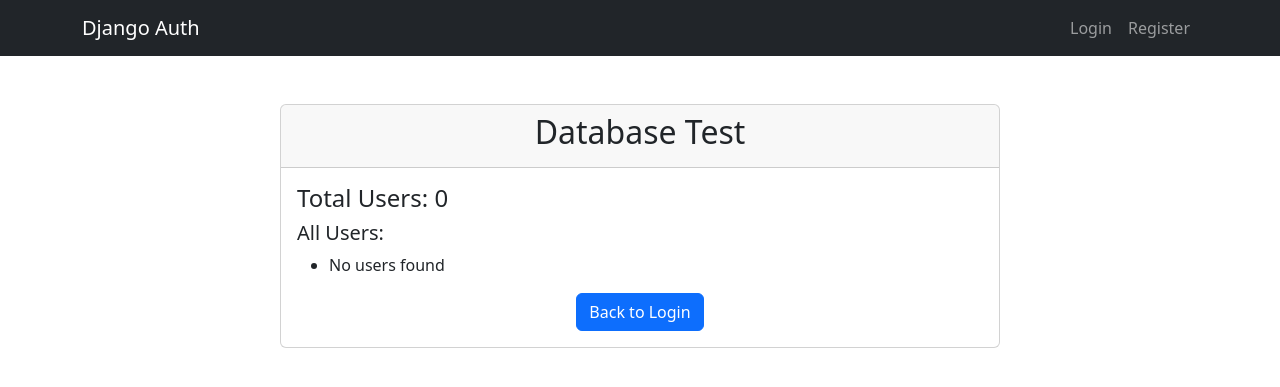
After one commit to emonhossennn/Login_Authenthentication, a Django app: page /accounts/test/ in a window 1280 px wide. The commit adds this page. Shown: the top 387 px of the page. Run offline with Django 5.2, Linux system fonts and the light colour scheme.

Commit message:
views.py

```diff
--- a/auth_project/settings.py
+++ b/auth_project/settings.py
@@ -131,3 +131,8 @@ STATIC_URL = 'static/'
 # https://docs.djangoproject.com/en/5.2/ref/settings/#default-auto-field
 
 DEFAULT_AUTO_FIELD = 'django.db.models.BigAutoField'
+
+# Authentication settings
+LOGIN_REDIRECT_URL = 'home'
+LOGIN_URL = 'login'
+LOGOUT_REDIRECT_URL = 'login'
--- a/auth_project/urls.py
+++ b/auth_project/urls.py
@@ -17,7 +17,6 @@ Including another URLconf
 from django.contrib import admin
 from django.urls import path, include
 from django.shortcuts import redirect
-from user_accounts.views import home, CustomLoginView
 
 def redirect_to_login(request):
     return redirect('login')
--- /dev/null
+++ b/templates/user_accounts/test.html
@@ -0,0 +1,31 @@
+{% extends 'base.html' %}
+
+{% block title %}Database Test{% endblock %}
+
+{% block content %}
+<div class="container mt-5">
+    <div class="row justify-content-center">
+        <div class="col-md-8">
+            <div class="card">
+                <div class="card-header">
+                    <h2 class="text-center">Database Test</h2>
+                </div>
+                <div class="card-body">
+                    <h4>Total Users: {{ total_users }}</h4>
+                    <h5>All Users:</h5>
+                    <ul>
+                        {% for user in users %}
+                            <li>{{ user.username }} ({{ user.email }}) - ID: {{ user.id }}</li>
+                        {% empty %}
+                            <li>No users found</li>
+                        {% endfor %}
+                    </ul>
+                    <div class="text-center mt-3">
+                        <a href="{% url 'login' %}" class="btn btn-primary">Back to Login</a>
+                    </div>
+                </div>
+            </div>
+        </div>
+    </div>
+</div>
+{% endblock %}
--- a/user_accounts/urls.py
+++ b/user_accounts/urls.py
@@ -1,11 +1,12 @@
 from django.urls import path
-from .views import CustomLoginView, CustomLogoutView, register, home
+from .views import login_view, custom_logout, register, home, test_db
 
 urlpatterns = [
-    path('login/', CustomLoginView.as_view(), name='login'),
+    path('login/', login_view, name='login'),
     path('register/', register, name='register'),
-    path('logout/', CustomLogoutView.as_view(next_page='login'), name='logout'),
+    path('logout/', custom_logout, name='logout'),
     path('home/', home, name='home'),
+    path('test/', test_db, name='test_db'),
 ]
 
 # django_project/urls.py
--- a/user_accounts/views.py
+++ b/user_accounts/views.py
@@ -1,4 +1,4 @@
-from django.contrib.auth.views import LoginView, LogoutView
+from django.contrib.auth.views import LogoutView
 from django.shortcuts import render, redirect
 from django.contrib import messages
 from django.contrib.auth import login, logout, authenticate
@@ -6,19 +6,48 @@ from django.contrib import auth
 from django.contrib.auth.models import User
 from django.contrib.auth.forms import UserCreationForm
 from django.contrib.auth.decorators import login_required
+from django.urls import reverse
 import re
 
-class CustomLoginView(LoginView):
-    template_name = 'user_accounts/login.html'
+def login_view(request):
+    if request.method == 'POST':
+        username = request.POST.get('username')
+        password = request.POST.get('password')
+        print(f"Login attempt for username: {username}")
+        print(f"Password length: {len(password) if password else 0}")
 
-    def get_success_url(self):
-        messages.success(self.request, 'Login successful! Welcome to your dashboard.')
-        return 'home'
+        # Check if user exists
+        user_exists = User.objects.filter(username=username).exists()
+        print(f"User exists in database: {user_exists}")
+
+        if user_exists:
+            user = authenticate(request, username=username, password=password)
+            print(f"Authentication result: {user}")
+
+            if user is not None:
+                login(request, user)
+                print(f"Login successful for user: {user.username}")
+                messages.success(request, 'Login successful! Welcome to your dashboard.')
+                return redirect('/accounts/home/')
+            else:
+                print(f"Authentication failed for user: {username}")
+                messages.error(request, 'Invalid username or password.')
+        else:
+            print(f"User {username} does not exist in database")
+            messages.error(request, 'Invalid username or password.')
+
+    return render(request, 'user_accounts/login.html')
+
+def custom_logout(request):
+    """Custom logout that actually logs the user out and redirects to login page"""
+    logout(request)  # Actually log the user out
+    messages.success(request, 'You have been logged out successfully!')
+    return redirect('login')
 
 class CustomLogoutView(LogoutView):
     def get_next_page(self):
         messages.success(self.request, 'You have been logged out successfully!')
-        return super().get_next_page()
+        return reverse('home')  # Redirect to dashboard instead of login
 
 def validate_password(password):
     if len(password) < 8:
@@ -33,22 +62,6 @@ def validate_password(password):
         return False, "Password must contain at least one special character (!@#$%^&*(),.?\":{}|<>)"
     return True, ""
 
-def login_view(request):
-    if request.method == 'POST':
-        username = request.POST.get('username')
-        password = request.POST.get('password')
-        user = authenticate(request, username=username, password=password)
-
-        if user is not None:
-            login(request, user)
-
-            messages.success(request, 'Login successful!')
-            return redirect('home')
-        else:
-            messages.error(request, 'Invalid username or password.')
-
-    return render(request, 'user_accounts/login.html')
-
 def register(request):
     if request.method == 'POST':
         username = request.POST.get('username')
@@ -56,36 +69,68 @@ def register(request):
         password1 = request.POST.get('password1')
         password2 = request.POST.get('password2')
 
+        print(f"Registration attempt for username: {username}, email: {email}")  # Debug print
+
         # Password validation
         is_valid, error_message = validate_password(password1)
         if not is_valid:
+            print(f"Password validation failed: {error_message}")  # Debug print
             messages.error(request, error_message)
             return redirect('register')
 
         if password1 != password2:
+            print("Passwords don't match")  # Debug print
             messages.error(request, "Passwords don't match!")
             return redirect('register')
 
         if User.objects.filter(username=username).exists():
+            print(f"Username {username} already exists")  # Debug print
             messages.error(request, "Username already exists!")
             return redirect('register')
 
         if User.objects.filter(email=email).exists():
+            print(f"Email {email} already exists")  # Debug print
             messages.error(request, "Email already registered!")
             return redirect('register')
 
         # Create the user
         user = User.objects.create_user(username=username, email=email, password=password1)
-        # Log the user in
-        login(request, user)
-        messages.success(request, 'Registration successful! Welcome to your dashboard.')
-        return redirect('home')
+        print(f"User {username} created successfully with ID: {user.id}")  # Debug print
+
+        # Verify user was created
+        created_user = User.objects.filter(username=username).first()
+        if created_user:
+            print(f"User verification successful: {created_user.username}")  # Debug print
+        else:
+            print(f"User verification failed for: {username}")  # Debug print
+
+        # Don't log the user in automatically, redirect to login page instead
+        messages.success(request, 'Registration successful! Please log in to continue.')
+        print(f"Redirecting to login page after registration")  # Debug print
+        return redirect('login')
     else:
         return render(request, 'user_accounts/register.html')
 
 @login_required
 def home(request):
+    print(f"Home view accessed by user: {request.user.username}")
+    print(f"User is authenticated: {request.user.is_authenticated}")
     context = {
         'user': request.user,
     }
     return render(request, 'user_accounts/home.html', context)
+
+def test_db(request):
+    """Simple test view to check database functionality"""
+    total_users = User.objects.count()
+    print(f"Total users in database: {total_users}")
+
+    # List all users
+    all_users = User.objects.all()
+    for user in all_users:
+        print(f"User: {user.username}, Email: {user.email}, ID: {user.id}")
+
+    return render(request, 'user_accounts/test.html', {
+        'total_users': total_users,
+        'users': all_users
+    })
```
Also changed, not shown: templates/user_accounts/login.html (+7 -0 lines).
